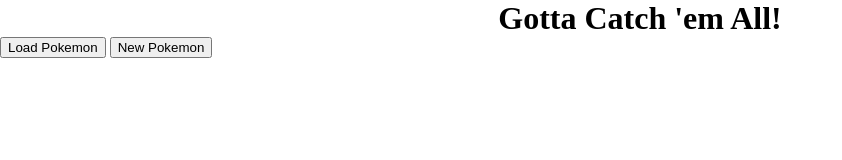
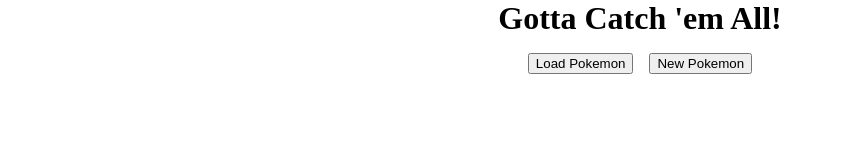
Before and after one commit to JcJen62/DGM-1600, a plain HTML site: page public/pokemon/index.html in a window 1280 px wide. Shown: the whole page, without its empty margins (0-842 px from the left). Drawn offline with Linux system fonts and the light colour scheme.

Commit message:
HTML and CSS changes

```diff
--- a/public/pokemon/index.html
+++ b/public/pokemon/index.html
@@ -1,25 +1,23 @@
 <!DOCTYPE html>
 <html lang="en">
   <head>
-    <meta charset="UTF-8">
-    <meta name="viewport" content="width=device-width, initial-scale=1.0">
-    <link rel="stylesheet" href="styles.css"/>
+    <meta charset="UTF-8" />
+    <meta name="viewport" content="width=device-width, initial-scale=1.0" />
+    <link rel="stylesheet" href="styles.css" />
     <title>Pokemon Baseball Cards!</title>
   </head>
   <body>
     <header>
       <h1>Gotta Catch 'em All!</h1>
+    </header>
+    <main>
+      <div class="buttonContainer">
         <button class="load">Load Pokemon</button>
         <button class="newPokemon">New Pokemon</button>
-    </header>
-    <main>
-        <div class="pokemonGrid">
-
       </div>
+      <div class="pokemonGrid"></div>
     </main>
-    <footer>
-
-    </footer>
+    <footer></footer>
     <script src="main.js" type="module"></script>
   </body>
 </html>
--- a/public/pokemon/styles.css
+++ b/public/pokemon/styles.css
@@ -1,4 +1,3 @@
-
 /* CSS reset */
 body,
 p,
@@ -19,9 +18,15 @@ h6 {
 }
 
 h1 {
-    text-align: center;
+  text-align: center;
 }
 
-button {
-    justify-content: center;
+.buttonContainer {
+  display: flex;
+  justify-content: center;
+  margin: 1rem;
 }
+
+.load {
+  margin-right: 1rem;
+}
```
Lines whose indentation alone changed are shown as unchanged.
